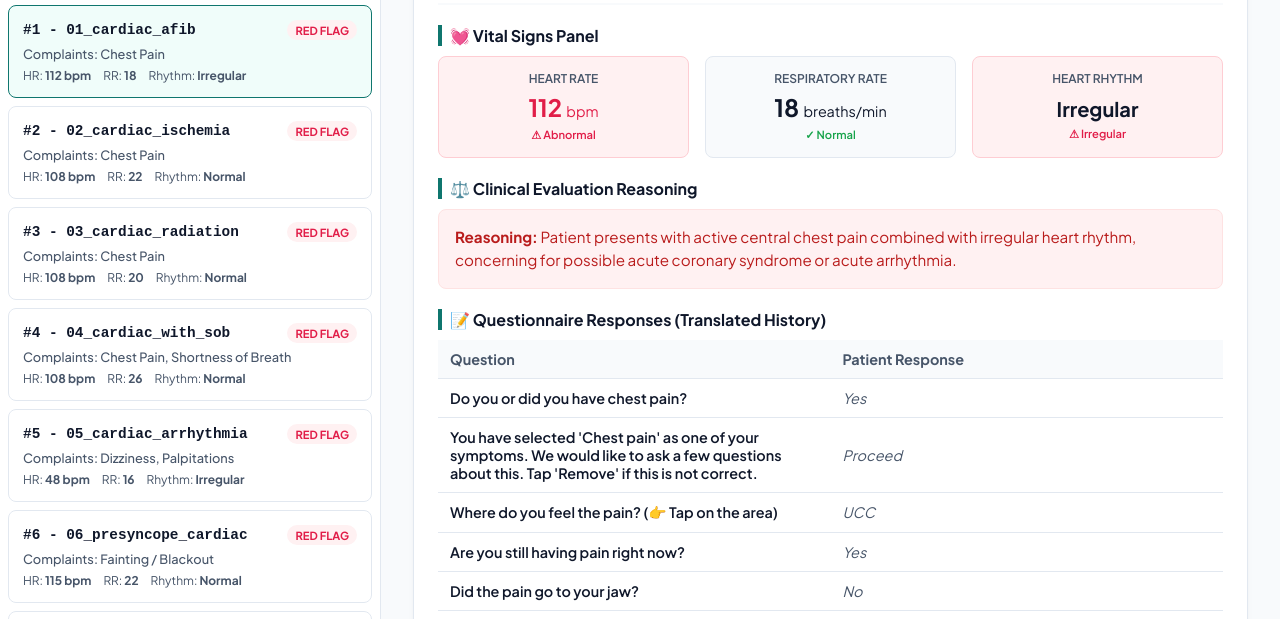
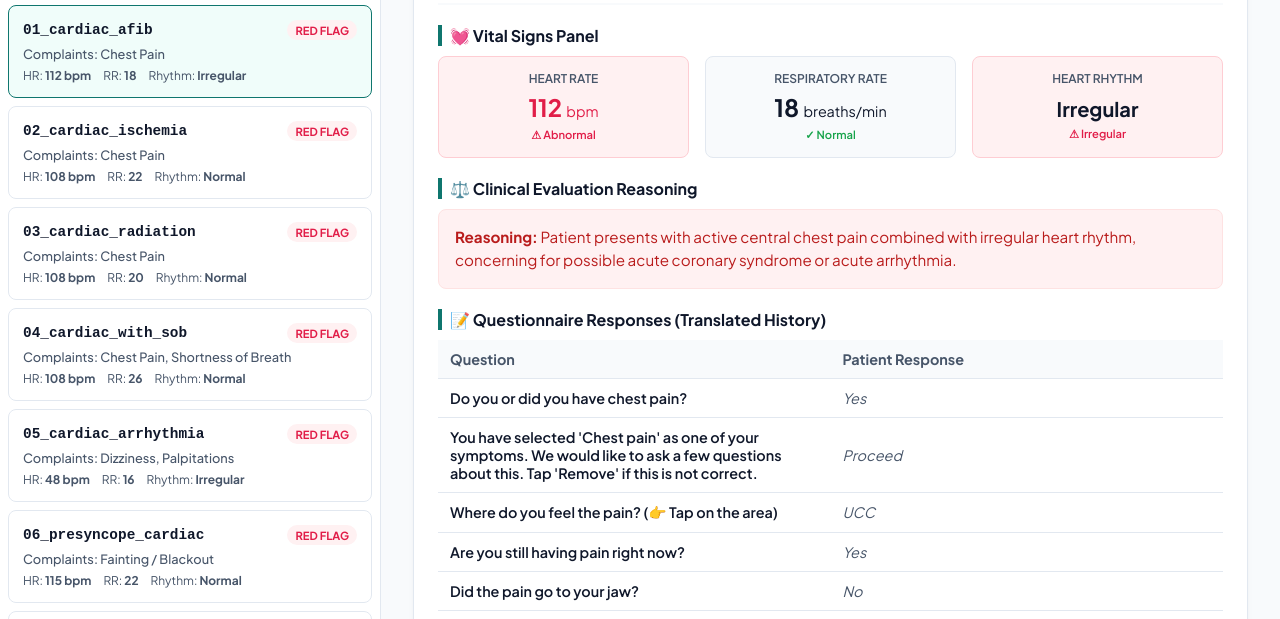
Before and after one commit to 22001895-arch/IDP-Project, a website: page doctor_validation_dashboard.html in a window 1280 px wide. Shown: the part 181-800 px from the top of the page. Drawn offline with Linux system fonts and the light colour scheme.

Commit message:
Remove dynamic case numbering from UI

```diff
--- a/doctor_validation_dashboard.html
+++ b/doctor_validation_dashboard.html
@@ -3642,7 +3642,7 @@
 
                 item.innerHTML = `
                     <div class="case-item-header">
-                        <span class="case-id">#${idx + 1} - ${c.id.replace('case_', '')}</span>
+                        <span class="case-id">${c.id.replace('case_', '')}</span>
                         <span class="case-badge ${badgeClass}">${badgeText}</span>
                     </div>
                     <div class="case-item-complaints">Complaints: ${c.complaints.join(', ')}</div>
```
